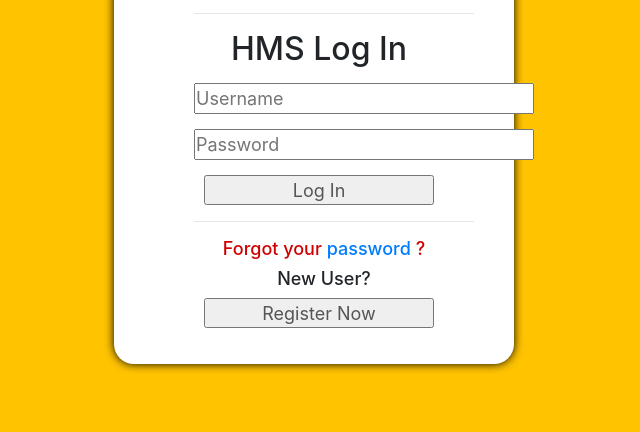
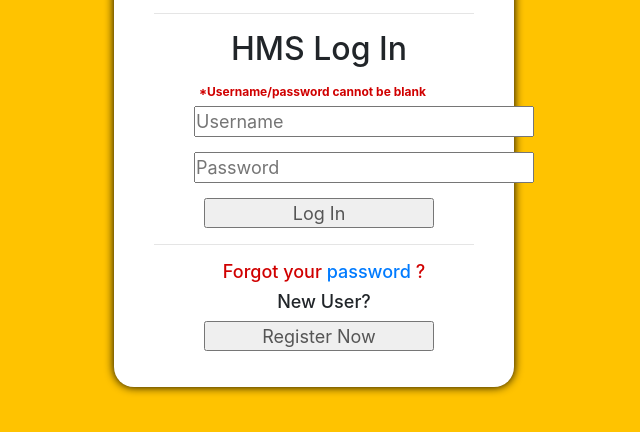
Before and after one commit to loganhersh/Group3-Inc, a website: page HMS/pages/login.html in a window 1280 px wide. Both pictures are taken after a click on the button "Log In". Shown: the part 280-712 px from the top of the page, without its empty margins (326-966 px from the left). Drawn offline with nearby package versions, Linux system fonts and the light colour scheme; no server answers.

Commit message:
add auth error handling

```diff
--- a/HMS/js/auth.js
+++ b/HMS/js/auth.js
@@ -1,10 +1,22 @@
 const baseApiUrl = "http://localhost:3000";
 const baseAppUrl = "http://localhost:8080";
 
+var loginErr;
+
+$(document).ready(() => {
+  loginErr = $("#invalid-login");
+})
+
 function auth() {
   const url = baseApiUrl + "/auth";
-  username = document.getElementById("username").value;
-  password = document.getElementById("password").value;
+  username = $("#username").val();
+  password = $("#password").val();
+
+  if(username === "" || password === "") {
+    loginErr.text("*Username/password cannot be blank");
+    return;
+  }
+
   const payload = {
     username,
     password
@@ -38,8 +50,8 @@ function sendAuthRequest(url, payload) {
       withCredentials: true
     }
   }).done(function (data, status, jqXHR) {
-    window.location.replace(baseAppUrl + '/pages/home.html');
+    window.location.assign(baseAppUrl + '/pages/home.html');
   }).fail(function(data, status, jqXHR) {
-    alert(JSON.stringify(data.responseJSON.message));
+    loginErr.text("*Username/password not found");
   });
 }
--- /dev/null
+++ b/HMS/js/login.js
@@ -0,0 +1,17 @@
+
+// Configure Page
+$(document).ready(function() {
+
+  $("#username").keyup(function(event) {
+    if(event.key === "Enter") {
+      $("#login-button").click();
+    }
+  });
+
+  $("#password").keyup(function(event) {
+    if(event.key === "Enter") {
+      $("#login-button").click();
+    }
+  });
+
+});
--- a/HMS/login.style.css
+++ b/HMS/login.style.css
@@ -3,11 +3,16 @@
 	margin: 0;
 	padding: 0;
 }
+html, body
+{
+  height: 100%;
+  background-color: #FFC300;
+}
 #index
 {
 	background-color: #FFC300;
+  height: 100%;
 	padding-top: 10%;
-	padding-bottom: 90%;
 }
 #index .form-container
 {
@@ -30,6 +35,15 @@
 {
 	width: 250px;
 	margin-bottom: 15px;
+}
+#index ul.list li#invalid-login
+{
+  color: #D00000;
+  margin-left: 5px;
+  margin-bottom: 5px;
+  text-align: left;
+  font-size: 12px;
+  font-weight: bold;
 }
 #index ul.list li input[type="button"]
 {
@@ -68,9 +82,10 @@
 .popup {
   margin: 70px auto;
   padding: 20px;
+  padding-bottom: 40px;
   background: #fff;
   border-radius: 5px;
-  width: 30%;
+  width: 400px;
   position: relative;
   transition: all 5s ease-in-out;
 }
--- a/HMS/pages/login.html
+++ b/HMS/pages/login.html
@@ -8,19 +8,21 @@
   <script type="text/javascript" src="https://ajax.googleapis.com/ajax/libs/jquery/3.4.1/jquery.min.js"></script>
   <script src="https://cdn.jsdelivr.net/npm/popper.js@1.16.0/dist/umd/popper.min.js"></script>
   <script src="https://stackpath.bootstrapcdn.com/bootstrap/4.4.1/js/bootstrap.min.js"></script>
-  <script src="../js/auth.js"></script>
 </head>
 <body>
 <section id="index">
   <div class="form-container">
     <img src="../photos/g3logo.png">
+    <hr>
     <ul class="list">
-      <hr>
       <li><h2>HMS Log In</h2></li>
+      <li id="invalid-login"></li>
       <li><input type="text" name="UserName" size="24" placeholder="Username" id="username"></li>
       <li><input type="password" name="Password" size="24" placeholder="Password" id="password"></li>
-      <li><input type="button" name="LogIn" value="Log In" onclick="auth()"></li>
-      <hr>
+      <li><input type="button" name="LogIn" id="login-button" value="Log In" onclick="auth()"></li>
+    </ul>
+    <hr>
+    <ul class="list">
       <div class="box">
         <h4>Forgot your
           <a class="button" href="#popup1">password</a>
@@ -71,5 +73,7 @@
     </div>
   </div>
 </div>
+<script src="../js/auth.js"></script>
+<script src="../js/login.js"></script>
 </body>
 </html>
```
Also changed, not shown: server.js (+6 -2 lines).
